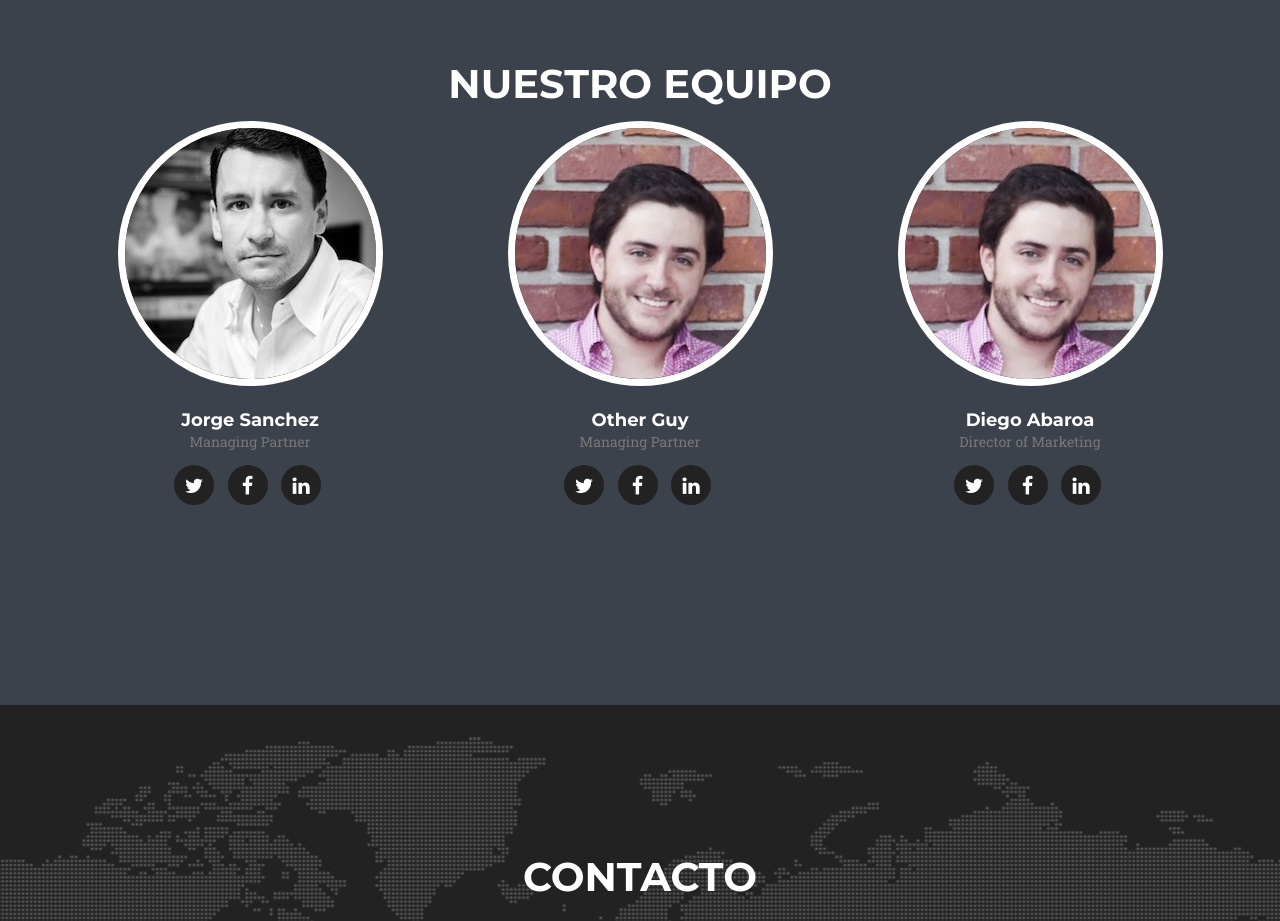
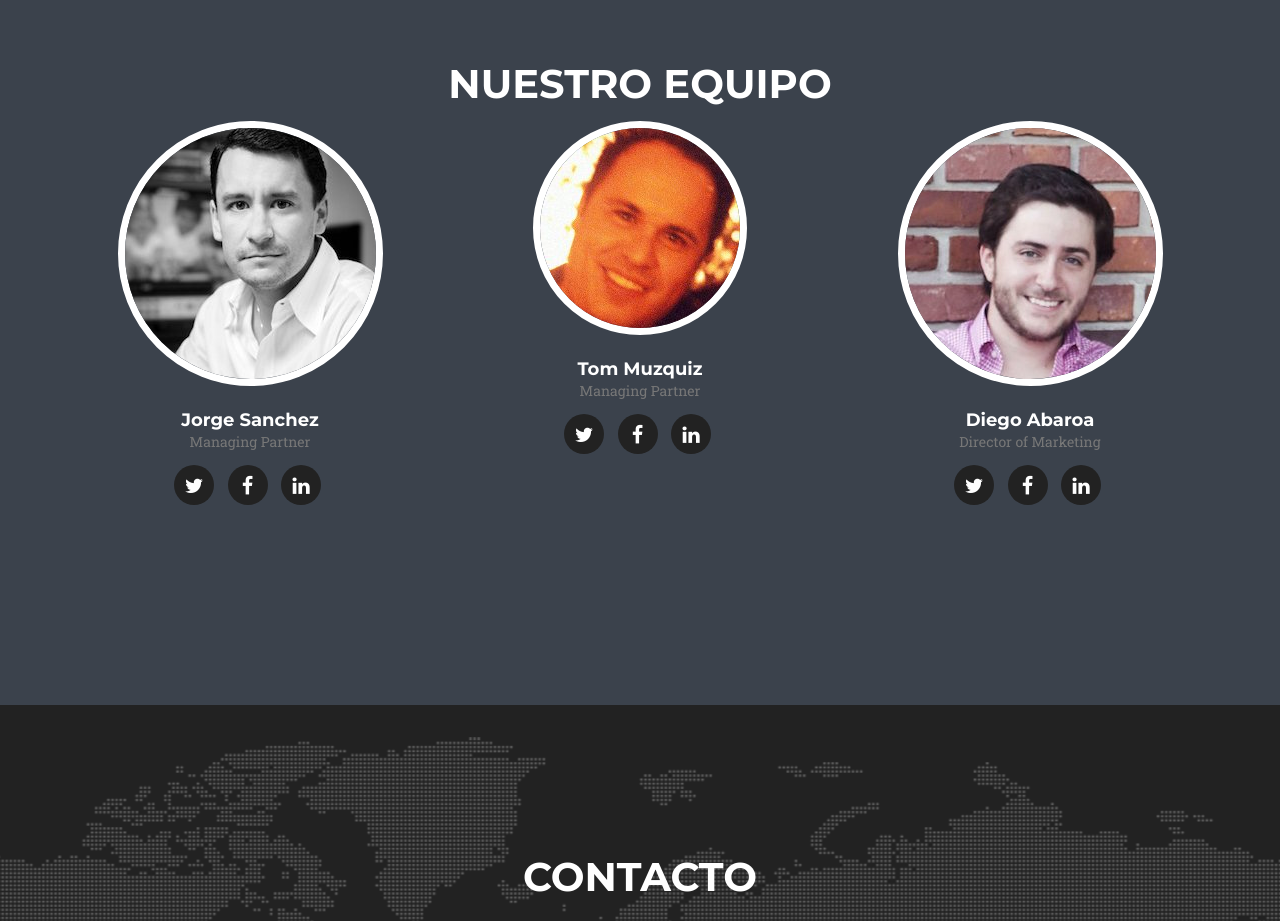
Before and after one commit to francoabaroa/francoabaroa.github.io, a website: page ENTOTAL/index.html in a window 1280 px wide. Shown: the part 2160-3081 px from the top of the page. Drawn offline with nearby package versions, Linux system fonts and the light colour scheme; a web font is replaced by a local one.

Commit message:
Add new headshot pic for tom. Change name.

```diff
--- a/ENTOTAL/index.html
+++ b/ENTOTAL/index.html
@@ -252,8 +252,8 @@
                 </div>
                 <div class="col-sm-4">
                     <div class="team-member">
-                        <img src="logos/diego.jpg" class="img-responsive img-circle" alt="">
-                        <h4>Other Guy</h4>
+                        <img src="logos/tom.jpg" class="img-responsive img-circle" alt="">
+                        <h4>Tom Muzquiz</h4>
                         <p class="text-muted">Managing Partner</p>
                         <ul class="list-inline social-buttons">
                             <li><a href="#"><i class="fa fa-twitter"></i></a>
```
Also changed, not shown: ENTOTAL/logos/tom.jpg (added).
